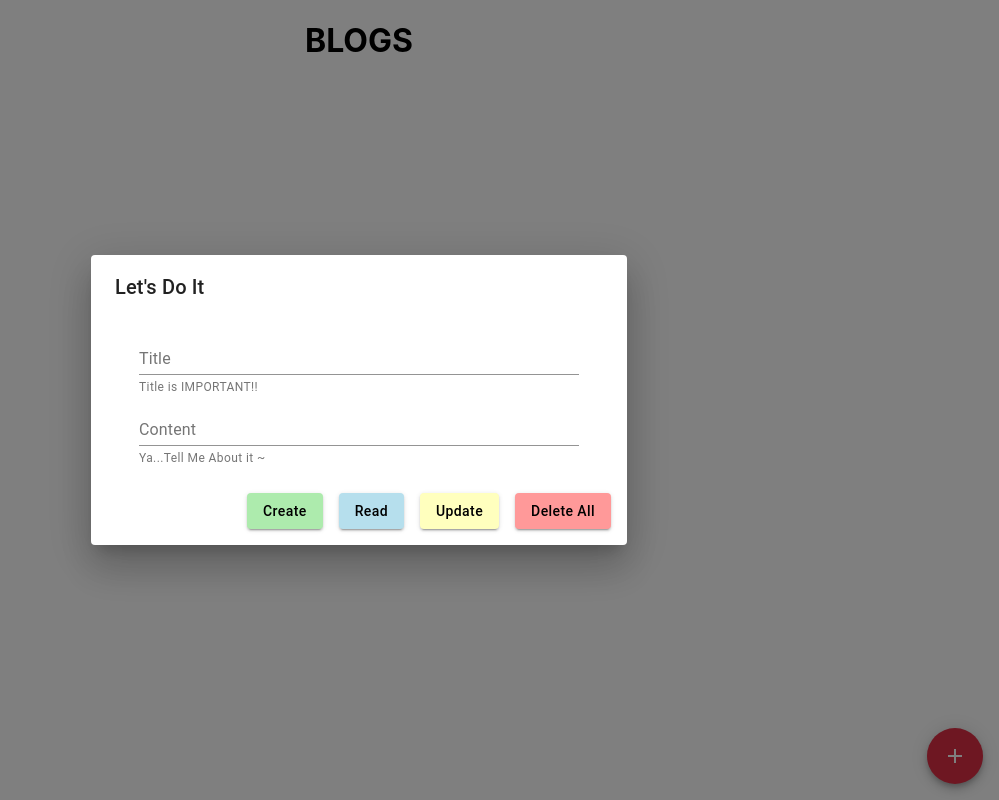
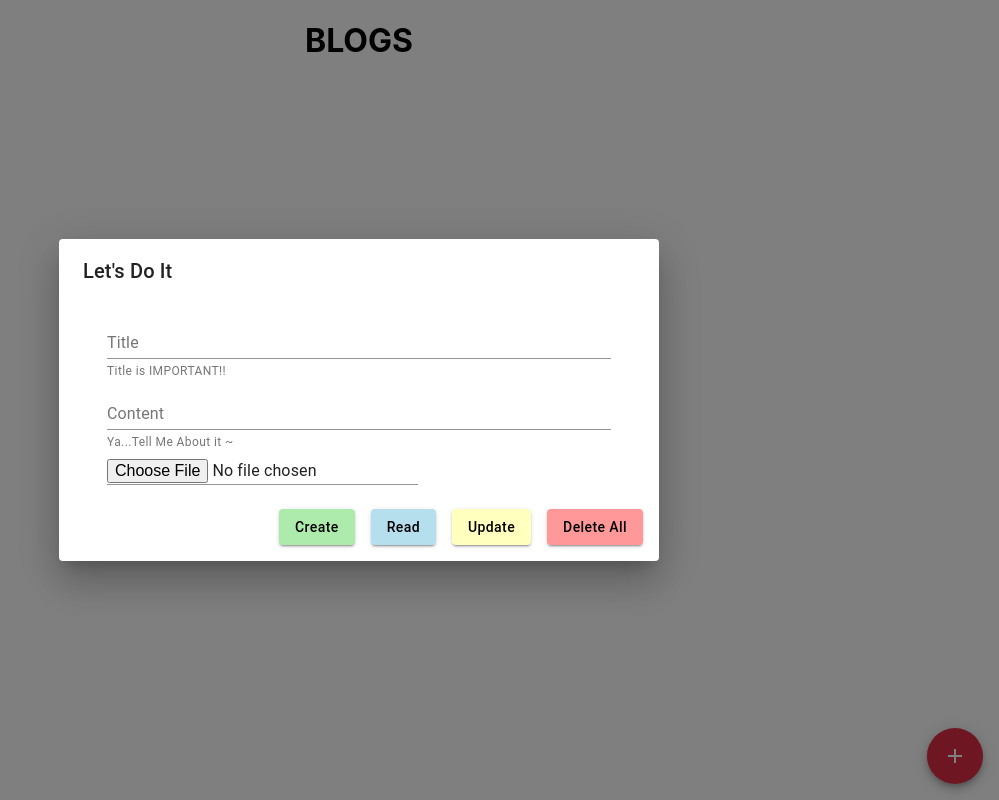
Before and after one commit to StudyAndWorkTogether/blog, a React (Create React App) app: page / in a window 1280 px wide. Both pictures are taken after a click on the button "add". Shown: the whole page, without its empty margins (281-1280 px from the left). Built offline with nearby package versions, Linux system fonts and the light colour scheme.

Commit message:
add upload file input

```diff
--- a/src/App.js
+++ b/src/App.js
@@ -109,6 +109,10 @@ function App() {
     setContent(event.target.value)
   }
 
+  const getFile = () => {
+    console.log('click getFile')
+  }
+
   useEffect(() => {
     db.posts.toArray((data) => {
       setPosts(data)
@@ -126,7 +130,7 @@ function App() {
       <Dialog open={open} onClose={handleClose} aria-labelledby="form-dialog-title">
         <DialogTitle id="form-dialog-title">Let's Do It</DialogTitle>
         <DialogContent>
-          <Container maxWidth="sm">
+          <Container>
             <FormControl fullWidth={true}>
               <InputLabel htmlFor="post-title">Title</InputLabel>
               <Input id="post-title" aria-describedby="title-helper-text" onChange={handleTitle} value={title}/>
@@ -137,6 +141,7 @@ function App() {
               <Input id="post-content" aria-describedby="content-helper-text" onChange={handleContent} value={content}/>
               <FormHelperText id="content-helper-text">Ya...Tell Me About it ~</FormHelperText>
             </FormControl>
+              <Input id="post-file" aria-describedby="content-helper-text" type="file" onChange={getFile}/>
           </Container>
         </DialogContent>
         <DialogActions>
```
